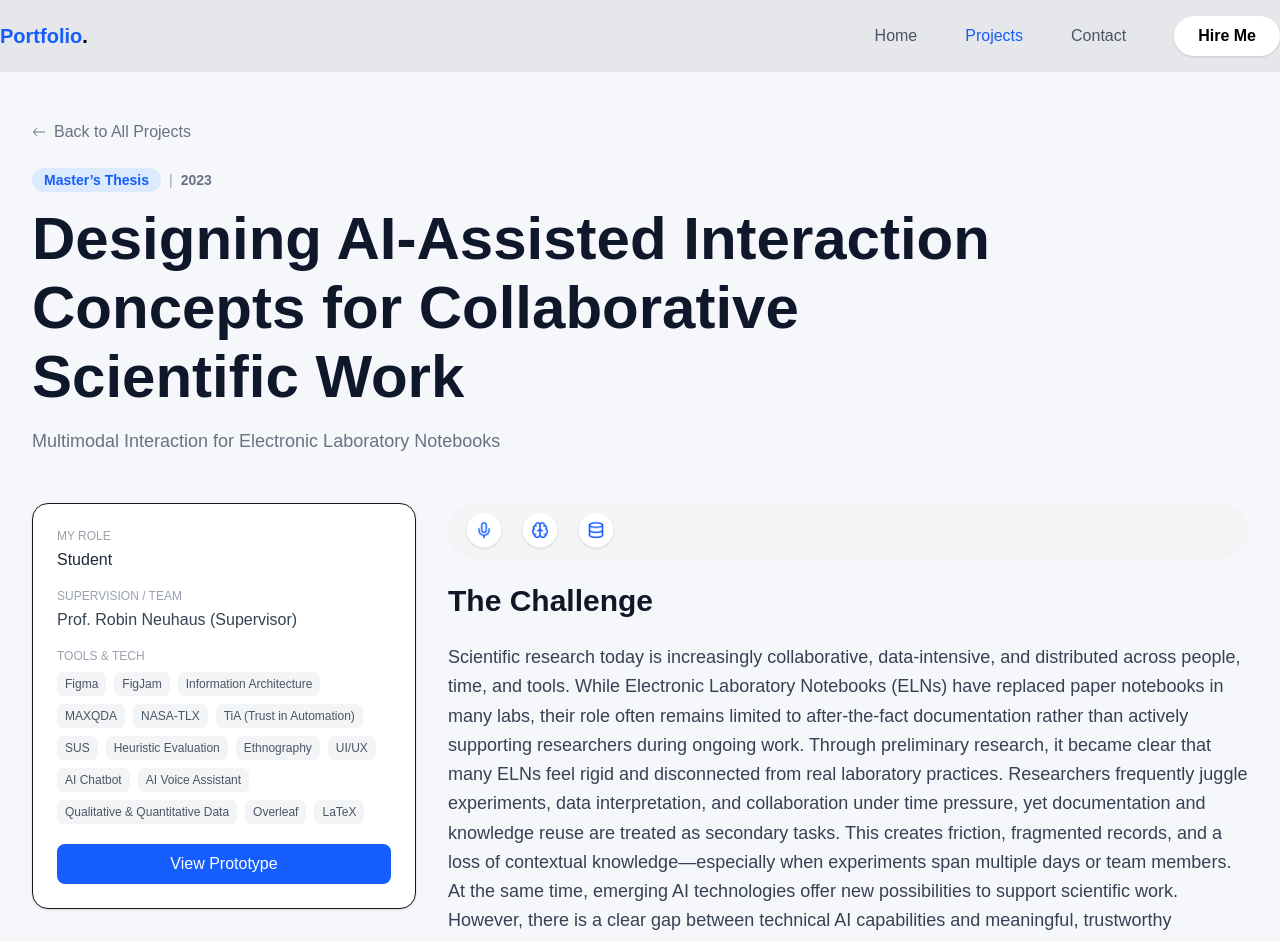
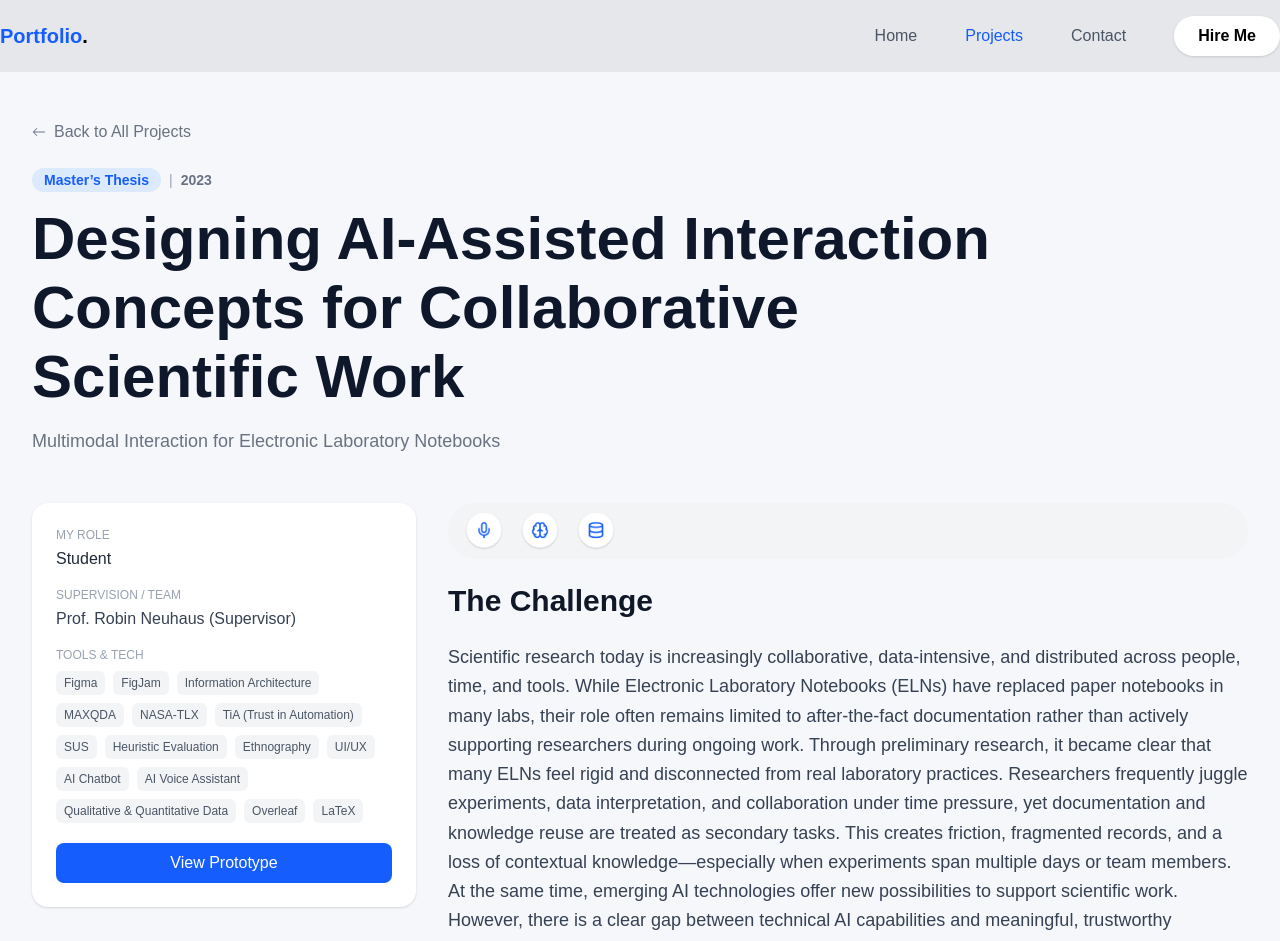
Before and after one commit to aryann070/tanishq-portfolio, a Next.js app: page /projects/ai-interaction in a window 1280 px wide. Shown: the top 941 px of the page. Built offline with nearby package versions, Linux system fonts and the light colour scheme.

Commit message:
border test

```diff
--- a/src/app/projects/[id]/page.js
+++ b/src/app/projects/[id]/page.js
@@ -46,7 +46,7 @@ export default async function ProjectDetail({ params }) {
         <div className="grid md:grid-cols-3 gap-8 mt-12 items-start">
 
           {/* LEFT PANEL */}
-          <div className="bg-white rounded-2xl border p-6 shadow-sm">
+          <div className="bg-white rounded-2xl p-6 shadow-sm">
             <p className="text-xs text-gray-400 uppercase mb-1">My Role</p>
             <p className="text-gray-800 font-medium mb-4">{project.role}</p>
 
```
